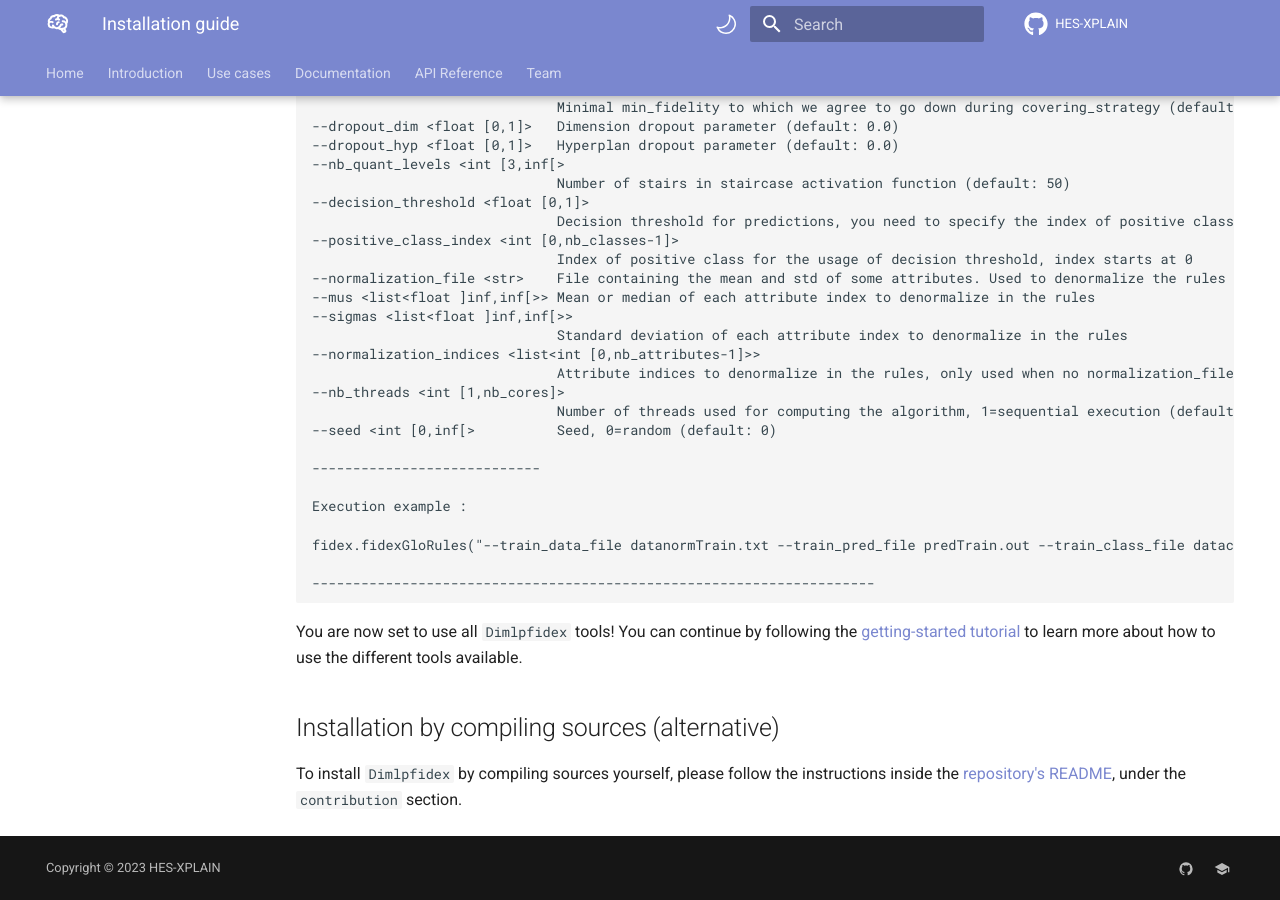
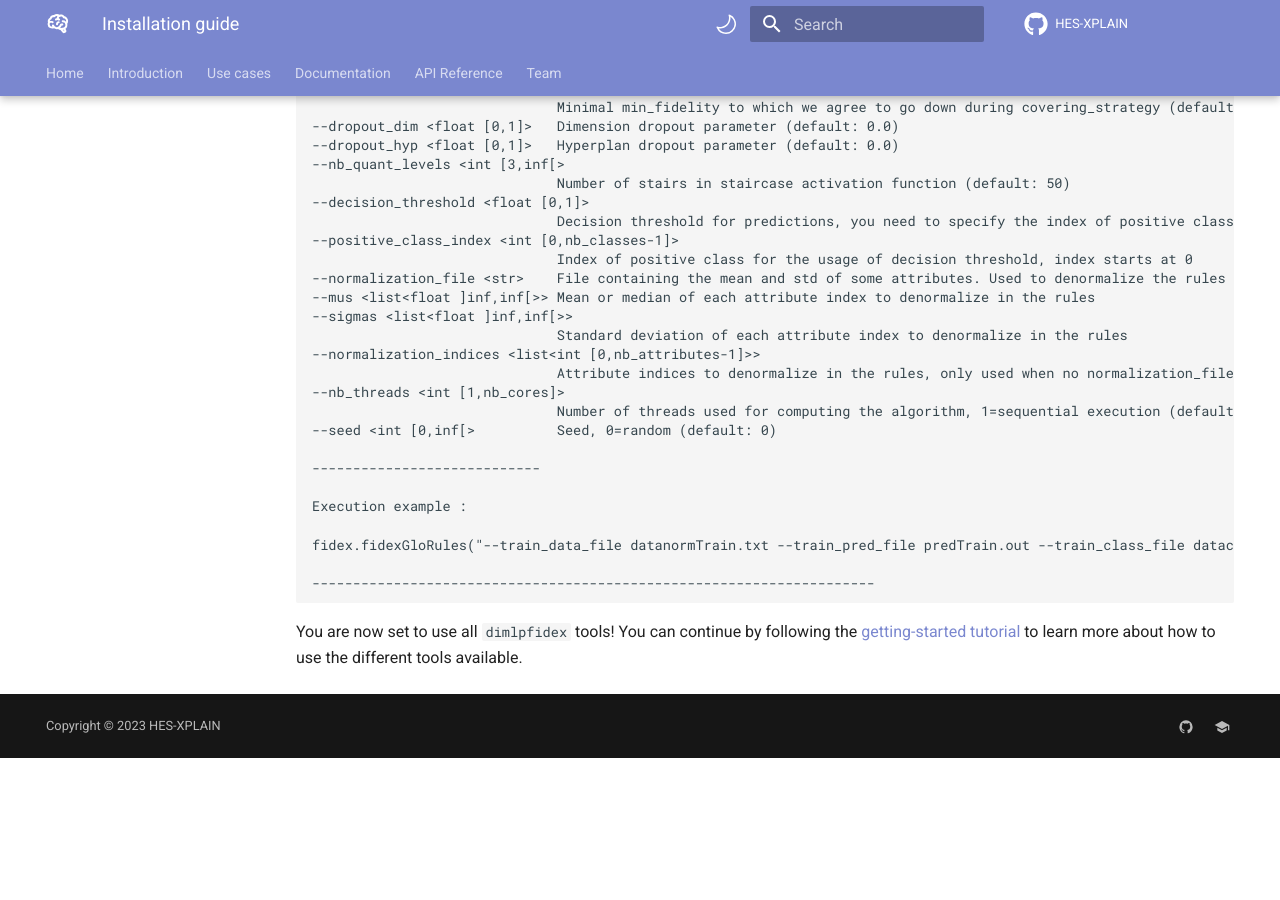
Before and after one commit to HES-XPLAIN/hes-xplain.github.io, an MkDocs documentation site: the page built from docs/documentation/installation-guide.md, in a window 1280 px wide and 900 px high, scrolled down 1907 px. Built offline with MkDocs 1.6.1 and Material for MkDocs 9.7.7, drawn with Linux system fonts in a browser that asks for light colours; comment, search, counter and statistics services are not loaded; after the commit the page ends 2665 px from its top, so only the background shows below that; some of the changed text lies outside the part shown.

Commit message:
Removed useless content about compiling the project yourself

````diff
--- a/docs/documentation/installation-guide.md
+++ b/docs/documentation/installation-guide.md
@@ -3,7 +3,7 @@
 !!! warning
     **This section is under construction and should not be considered as accurate yet.**
 
-Here you can find the steps to follow to install the `Dimlpfidex` project on your machine. It can be archived on `Windows`, `Linux`, and `macOS`.
+Here you can find the steps to follow to install the `dimlpfidex` project on your machine. It can be archived on `Windows`, `Linux`, and `macOS`.
 
 ## Simple installation (recommended)
 Ensure to have `python v3.8.1` or newer (**`3.11`** is recommended)` installed on your machine. Please refer to the [Python official website](https://www.python.org/downloads/) for further information concerning the installation process.
@@ -48,7 +48,7 @@ pip 22.0.2 from /usr/lib/python3/dist-packages/pip (python 3.10)
 !!!Warning
     The output of the above command must refer to, at least, a `python v3.x.x` version.
 
-Finally, run the following command to install `Dimlpfidex`:
+Finally, run the following command to install `dimlpfidex`:
 
 === "Windows"
     ```sh
@@ -65,7 +65,7 @@ Finally, run the following command to install `Dimlpfidex`:
     pip install dimlpfidex
     ```
 
-To validate all the above steps, try to call one of the algorithms from the `Dimlpfidex` package. To do so, import `Fidex` from `Dimlpfidex` and call the `FidexGloRules` function inside your python interpreter:
+To validate all the above steps, try to call one of the algorithms from the `dimlpfidex` package. To do so, import `Fidex` from `dimlpfidex` and call the `FidexGloRules` function inside your python interpreter:
 
 ```
 >>> from dimlpfidex import fidex
@@ -137,7 +137,4 @@ fidex.fidexGloRules("--train_data_file datanormTrain.txt --train_pred_file predT
 ---------------------------------------------------------------------
 ```
 
-You are now set to use all `Dimlpfidex` tools! You can continue by following the [getting-started tutorial](../getting-started) to learn more about how to use the different tools available.
-
-## Installation by compiling sources (alternative)
-To install `Dimlpfidex` by compiling sources yourself, please follow the instructions inside the [repository's README](https://github.com/HES-XPLAIN/dimlpfidex/blob/main/README.md#contribution), under the `contribution` section.
+You are now set to use all `dimlpfidex` tools! You can continue by following the [getting-started tutorial](../getting-started) to learn more about how to use the different tools available.
````
